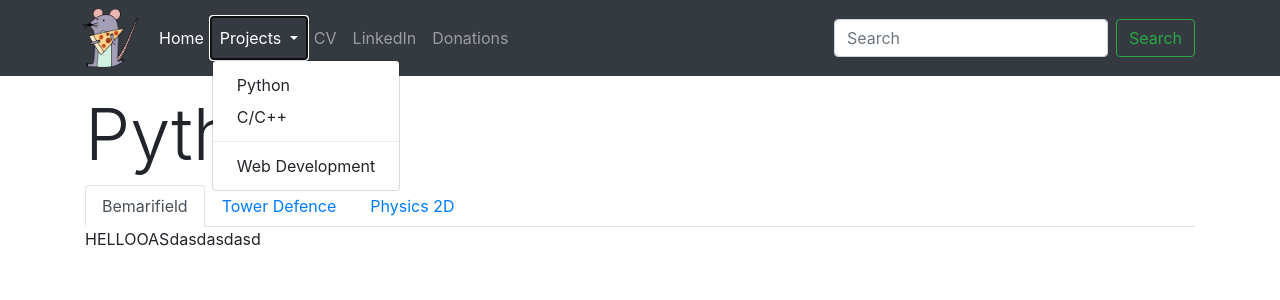
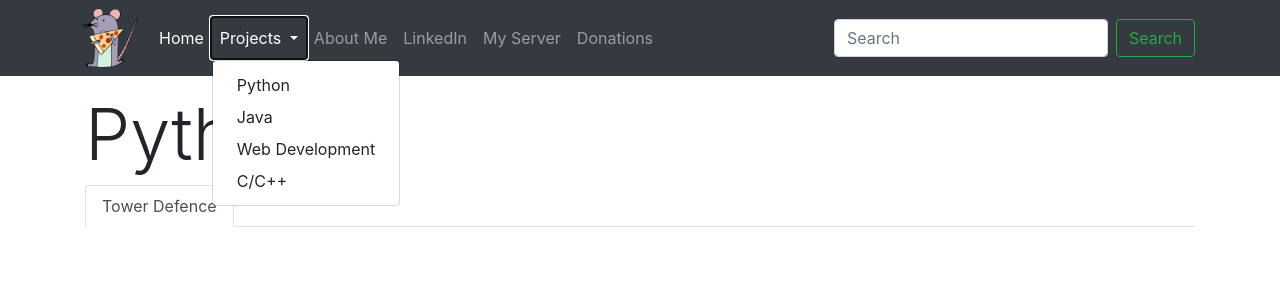
Before and after one commit to elmeriniemela/thecodebase_flask, a Flask app: page /python/ in a window 1280 px wide, after a click on "Projects". Shown: the top 300 px of the page. Run offline with Flask 2, Linux system fonts and the light colour scheme; some libraries are stand-ins or nearby versions.

Commit message:
Dev commit

```diff
--- a/FlaskApp/__init__.py
+++ b/FlaskApp/__init__.py
@@ -1,5 +1,5 @@
 from flask import Flask, render_template
-from flask import make_response
+from flask import Markup
 
 from content_management import Content
 import traceback, sys
@@ -8,29 +8,6 @@
 
 app = Flask(__name__)
 app.config['TEMPLATES_AUTO_RELOAD'] = True
-
-def format_exception(tb):
-    res = make_response(tb.render_as_text())
-    res.content_type = 'text/plain'
-    return res
-
-app.jinja_env.exception_formatter = format_exception
-
-@app.route('/')
-def homepage():
-    return render_template("home.html")
-
-@app.route('/python/')
-def python():
-    return render_template("python.html", TOPICS=TOPIC_DICT["Python"])
-
-@app.route('/c-c++/')
-def c_page():
-    return render_template("c_pagec.html", TOPICS=TOPIC_DICT["Python"])
-
-@app.route('/luottokortti/')
-def luottokortti():
-    return render_template("luottokortti.html")
 
 @app.errorhandler(404)
 def page_not_found(e):
@@ -41,5 +18,41 @@
     _, _, tb = sys.exc_info()
     return render_template("500.html", error=repr(e), traceback=traceback.format_tb(tb))
 
+def format_exception(tb):
+    error_html = Markup(tb.render_as_text())
+    return render_template("jinja_error.html", error=error_html)
+
+app.jinja_env.exception_formatter = format_exception
+
+@app.route('/')
+def homepage():
+    from datetime import datetime
+    date = datetime.now()
+    if date.month == 12 and date.day == 6:
+        return render_template("home.html", HOLIDAY=True)
+    return render_template("home.html")
+
+@app.route('/python/')
+def python():
+    return render_template("projects.html", TOPIC_DICT=TOPIC_DICT, key="Python")
+
+@app.route('/c-c++/')
+def c_page():
+    return render_template("projects.html", TOPIC_DICT=TOPIC_DICT, key="C/C++")
+
+@app.route('/web-development/')
+def web_dev():
+    return render_template("projects.html", TOPIC_DICT=TOPIC_DICT, key="Web Development")
+
+@app.route('/java/')
+def java():
+    return render_template("projects.html", TOPIC_DICT=TOPIC_DICT, key="Java")
+
+@app.route('/luottokortti/')
+def luottokortti():
+    return render_template("luottokortti.html")
+
+
+
 if __name__ == "__main__":
     app.run()
--- a/FlaskApp/templates/header.html
+++ b/FlaskApp/templates/header.html
@@ -20,16 +20,19 @@
                     </a>
                     <div class="dropdown-menu" aria-labelledby="navbarDropdown">
                         <a class="dropdown-item" href="/python/">Python</a>
+                        <a class="dropdown-item" href="/java/">Java</a>
+                        <a class="dropdown-item" href="/web-development/">Web Development</a>
                         <a class="dropdown-item" href="/c-c++/">C/C++</a>
-                        <div class="dropdown-divider"></div>
-                        <a class="dropdown-item" href="#">Web Development</a>
                     </div>
                 </li>
                 <li class="nav-item">
-                    <a class="nav-link" href="#">CV</a>
+                    <a class="nav-link" href="#">About Me</a>
                 </li>
                 <li class="nav-item">
                     <a class="nav-link" href="#">LinkedIn</a>
+                </li>
+                <li class="nav-item">
+                    <a class="nav-link" href="#">My Server</a>
                 </li>
                 <li class="nav-item">
                         <a class="nav-link" href="/luottokortti/">Donations</a>
--- a/FlaskApp/templates/home.html
+++ b/FlaskApp/templates/home.html
@@ -5,6 +5,9 @@
 <div class="alert alert-success" role="alert">
     <h4 class="alert-heading">Welcome to The Codebase</h4>
     <p>Here you can find my coding projects.</p>
+    {% if HOLIDAY %}
+    <p>Hyvää itsenäisyyspäivää.</p>
+    {% endif %}
     <hr>
     <p class="mb-0">http://thecodebase.site/</p>
 </div>
--- /dev/null
+++ b/FlaskApp/templates/projects.html
@@ -0,0 +1,20 @@
+{% extends "main.html" %}
+
+{% block body %}
+
+    <h1 class="display-3">{{ key }}</h1>
+    {% if TOPIC_DICT[key] %}
+    <ul class="nav nav-tabs" id="myTab" role="tablist">
+        <li class="nav-item">
+            <a class="nav-link active" id="{{ TOPIC_DICT[key][0][1] }}-tab" data-toggle="tab" href="{{ 'https://raw.githubusercontent.com/thecodebasesite/%s/master/docs/index.html' % TOPIC_DICT[key][0][1] }}" role="tab" aria-controls="{{ TOPIC_DICT[key][0][1] }}" aria-selected="false">{{ TOPIC_DICT[key][0][0] }}</a>
+        </li>
+
+        {% for t in TOPIC_DICT[key][1:] %}
+        <li class="nav-item">
+            <a class="nav-link" id="{{ t[1] }}-tab" data-toggle="tab" href="{{ 'https://raw.githubusercontent.com/thecodebasesite/%s/master/docs/index.html' % t[1] }}" role="tab" aria-controls="{{ t[1] }}" aria-selected="false">{{ t[0] }}</a>
+        </li>
+        {% endfor %}
+    </ul>
+    {% endif %}
+
+{% endblock %}
--- /dev/null
+++ b/FlaskApp/templates/projects/odoo_portfolio.html
@@ -0,0 +1 @@
+ODOO BEST
--- a/FlaskApp/templates/python.html
+++ /dev/null
@@ -1,25 +0,0 @@
-{% extends "main.html" %}
-
-{% block body %}
-
-    <h1 class="display-3">Python</h1>
-    <ul class="nav nav-tabs" id="myTab" role="tablist">
-        <li class="nav-item">
-            <a class="nav-link active" id="{{ TOPICS[0][1] }}-tab" data-toggle="tab" href="#{{ TOPICS[0][1] }}" role="tab" aria-controls="{{ TOPICS[0][1] }}" aria-selected="false">{{ TOPICS[0][0] }}</a>
-        </li>
-
-        {% for t in TOPICS[1:] %}
-        <li class="nav-item">
-            <a class="nav-link" id="{{ t[1] }}-tab" data-toggle="tab" href="#{{ t[1] }}" role="tab" aria-controls="{{ t[1] }}" aria-selected="false">{{ t[0] }}</a>
-        </li>
-        {% endfor %}
-    </ul>
-    <div class="tab-content" id="myTabContent">
-        <div class="tab-pane fade show active" id="{{ TOPICS[0][1] }}" role="tabpanel" aria-labelledby="{{ TOPICS[0][1] }}-tab">{% include '%s' % TOPICS[0][2] %}</div>
-        {% for t in TOPICS[1:] %}
-        <div class="tab-pane fade" id="{{ t[1] }}" role="tabpanel" aria-labelledby="{{ t[1] }}-tab">{% include '%s' % t[2] %}</div>
-        {% endfor %}
-    </div>
-
-
-{% endblock %}
```
Also changed, not shown: FlaskApp/content_management.py (+18 -6 lines), FlaskApp/templates/jinja_error.html (added, +8 -0 lines), FlaskApp/static/images/server2.jpg (added), FlaskApp/templates/projects/bemarifield.html (renamed from FlaskApp/templates/bemarifield.html), FlaskApp/templates/projects/physics.html (renamed from FlaskApp/templates/physics.html), FlaskApp/templates/projects/tdgame.html (renamed from FlaskApp/templates/tdgame.html), 2 other files.
